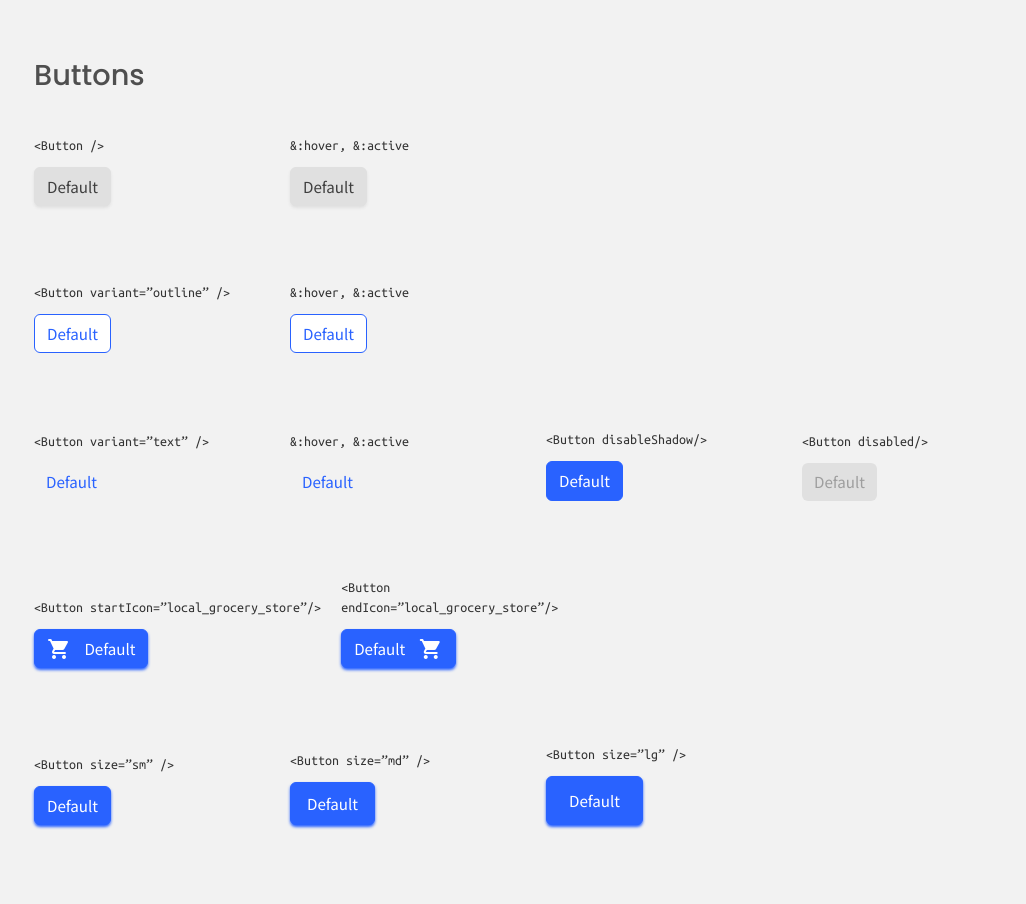
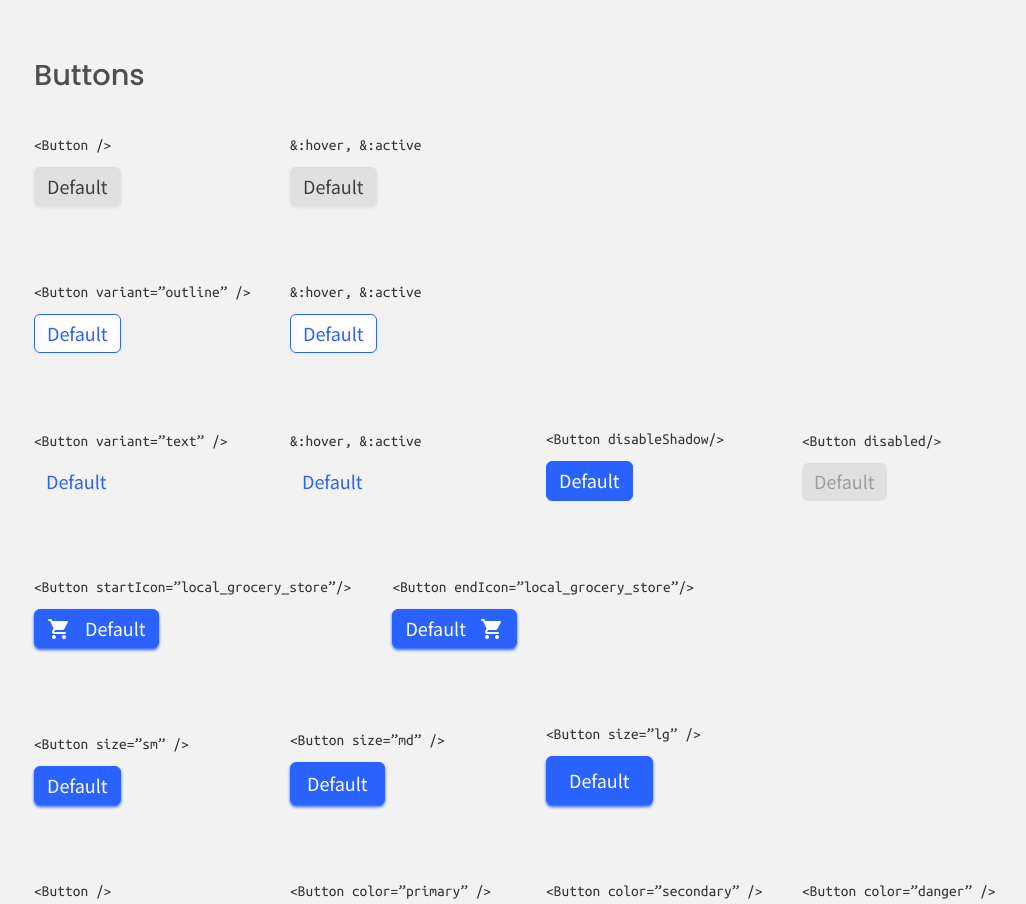
Before and after one commit to bpa03/buttons-components, a React (Create React App) app: page / in a window 1280 px wide. Shown: the top 904 px of the page, without its empty margins (94-1120 px from the left). Built offline with nearby package versions, Linux system fonts and the light colour scheme.

Commit message:
Responsibe design finished

```diff
--- a/src/components/common/Button/Button.jsx
+++ b/src/components/common/Button/Button.jsx
@@ -9,7 +9,7 @@ export const ButtonBase = styled.button`
   ${(props) => (props.disabled ? Styles.disabled : Styles[props.variant])}
   ${(props) => Styles[props.size]}
   font-weigth: 500;
-  font-size: 0.843em;
+  font-size: 1em;
   border-radius: 6px;
   line-height: 1.4rem;
   cursor: pointer;
--- a/src/components/styles/index.css
+++ b/src/components/styles/index.css
@@ -7,14 +7,21 @@
   --font-poppins: "Poppins", sans-serif;
   --font-ubuntu-mono: "Ubuntu Mono", monospace;
   --font-size: 18px;
+  --font-size-responsibe: 13px;
   --body-bg-color: rgba(242, 242, 242, 1);
 }
 
 html {
   box-sizing: border-box;
-  font-size: var(--font-size);
+  font-size: var(--font-size-responsibe);
   font-family: var(--font-noto-jp);
   font-weight: 500;
+}
+
+@media only screen and (min-width: 880px) {
+  html {
+    font-size: var(--font-size);
+  }
 }
 
 body {
--- a/src/components/views/Home/Home.jsx
+++ b/src/components/views/Home/Home.jsx
@@ -47,11 +47,11 @@ export const Home = () => {
           </Box>
         </Row>
         <Row>
-          <Box style={{ flexBasis: "30%" }}>
+          <Box style={{ flexBasis: "35%" }}>
             <BoxTitle> {"<Button startIcon=”local_grocery_store”/>"} </BoxTitle>
             <Button color="primary" startIcon="local_grocery_store" > Default </Button>
           </Box>
-          <Box>
+          <Box style={{ flexBasis: "35%" }}>
             <BoxTitle> {"<Button endIcon=”local_grocery_store”/>"} </BoxTitle>
             <Button color="primary" endIcon="local_grocery_store" > Default </Button>
           </Box>
@@ -72,19 +72,19 @@ export const Home = () => {
         </Row>
         <Row>
           <Box>
-            <BoxTitle> {"<Button size=”default” />"} </BoxTitle>
+            <BoxTitle> {"<Button />"} </BoxTitle>
             <Button> Default </Button>
           </Box>
           <Box>
-            <BoxTitle> {"<Button size=”primary” />"} </BoxTitle>
+            <BoxTitle> {"<Button color=”primary” />"} </BoxTitle>
             <Button color="primary"> Default </Button>
           </Box>
           <Box>
-            <BoxTitle> {"<Button size=”secondary” />"} </BoxTitle>
+            <BoxTitle> {"<Button color=”secondary” />"} </BoxTitle>
             <Button color="secondary"> Default </Button>
           </Box>
           <Box>
-            <BoxTitle> {"<Button size=”danger” />"} </BoxTitle>
+            <BoxTitle> {"<Button color=”danger” />"} </BoxTitle>
             <Button color="danger"> Default </Button>
           </Box>
         </Row>
--- a/src/components/views/Home/Styles.js
+++ b/src/components/views/Home/Styles.js
@@ -1,23 +1,61 @@
 import styled from 'styled-components';
 
 export const Container = styled.div`
-  width: 80%;
+  width: 95%;
   height: auto;
   padding: 3em 0;
   margin: 0 auto;
+
+  @media only screen and (min-width: 930px) {
+    width: 90;
+  }
+
+  @media only screen and (min-width: 1100px) {
+    & {
+      width: 80%;
+    }
+  }
 `
+
 export const Title = styled.h1`
   font-size: 1.6em;
   font-weight: 500;
   font-style: normal;
   color: #4F4F4F;
+
+  @media only screen and  (max-width: 930px) {
+    & {
+      text-align: center;
+      font-size: 1.9em;
+    }
+  }
 `;
 
 export const Row = styled.div`
   display: flex;
   flex-direction: row;
+  justify-content: space-evenly;
   align-items: flex-end;
   margin: 38px 0;
+
+  @media only screen and (min-width: 850px) {
+    & {
+      flex-direction: row;
+    }
+  }
+
+  @media only screen and (max-width: 730px) {
+    & {
+      flex-wrap: wrap;
+    }
+  }
+
+  @media only screen and (min-width: 930px) {
+    & {
+      justify-content: initial;
+      flex-direction: row;
+    }
+  }
 `
 
 export const Wrapper = styled.div`
@@ -30,10 +68,26 @@ export const Wrapper = styled.div`
 export const Box = styled.div`
   display: block;
   flex-basis: 25%;
+
+  @media screen and (max-width: 730px) {
+    margin: 20px 0;
+  }
+
+  @media screen and (max-width: 930px) {
+    & {
+      flex-basis: 50%;
+    }
+    & button {
+      margin: 0 auto;
+    }
+    & p {
+      text-align: center;
+    }
+  }
 `;
 
 export const BoxTitle = styled.p`
-  font-size: 14px;
+  font-size: .86em;
   font-weight: 400;
   line-height: 20px;
   margin-bottom: 12px;
```
